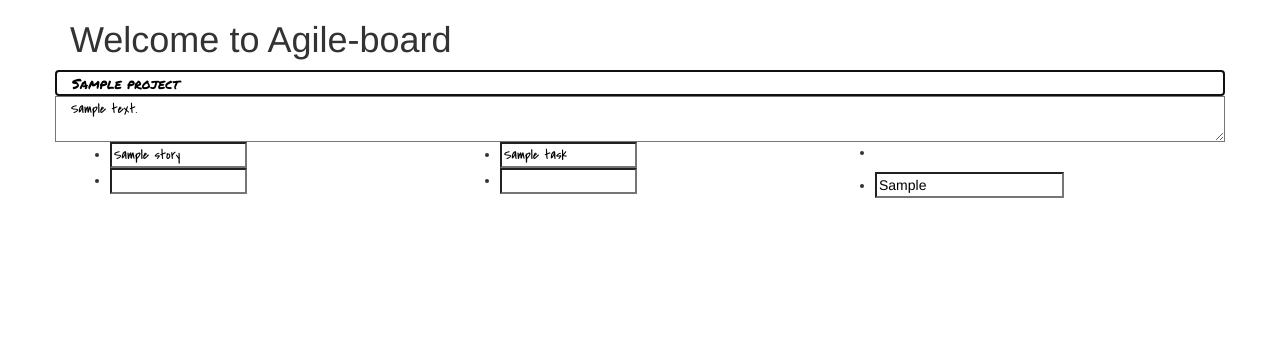
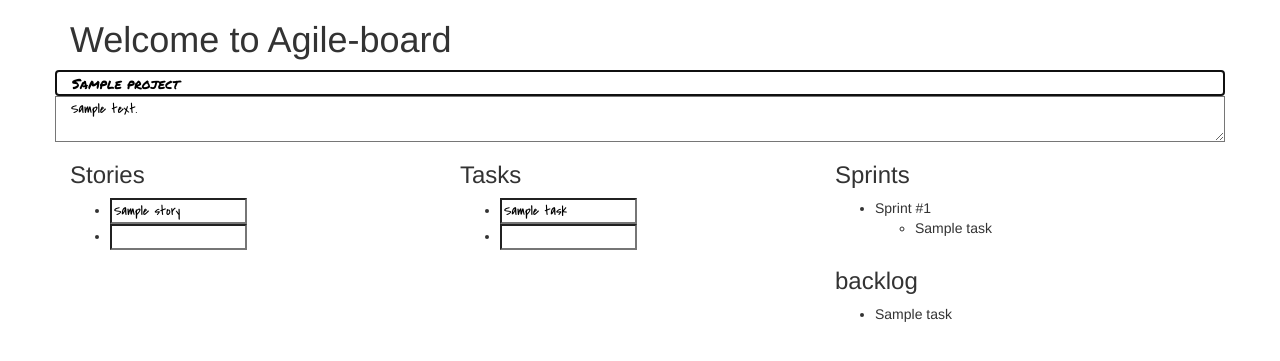
Before and after one commit to OpenSourceSag/django-dash2013, a Django app: template scrum/templates/scrum/whiteboard.html in a window 1280 px wide. Shown: the top 361 px of the page. Run offline with Django 3.2, Linux system fonts and the light colour scheme; tables that the repository leaves empty hold one stand-in row (values such as "Sample post"); the template is opened without the code that fills it: values that come from a table or form of the project are taken from there, most other values are stand-ins (such as "Sample title", 1, 10 or a date in 2020).

Commit message:
Ajout des sprint dans le whiteboard

```diff
--- a/scrum/models.py
+++ b/scrum/models.py
@@ -57,7 +57,7 @@ class Task(models.Model):
 class Sprint(models.Model):
     number = models.IntegerField()
     is_closed = models.BooleanField()
-    project = models.ForeignKey(Project, related_name='Sprint_project')
+    project = models.ForeignKey(Project, related_name='sprints')
     last_modified = models.DateTimeField(auto_now=True)
     tasks = models.ManyToManyField(Task, through='SprintTasks', blank=True, null=True)
 
--- a/scrum/static/scrum/js/whiteboard.js
+++ b/scrum/static/scrum/js/whiteboard.js
@@ -56,7 +56,8 @@ function saveTask(taskField){
     taskId = $(taskField).data('id');
     taskData = {
         title: $(taskField).val(),
-        time: 0
+        time: 0,
+        story_id: 1
     };
     if (taskId){
         $.ajax({
--- a/scrum/templates/scrum/whiteboard.html
+++ b/scrum/templates/scrum/whiteboard.html
@@ -1,4 +1,5 @@
 {% extends '_layout/base.html' %}
+{% load i18n %}
 {% load static %}
 {% block extra_css %}
     <link href="{% static 'scrum/css/whiteboard.css' %}" rel="stylesheet" media="screen">
@@ -11,6 +12,7 @@
     <div class="row">
 
         <section id=stories class="col-sm-4">
+            <h3>{% trans 'Stories' %}</h3>
             <ul>
                 {% for story in stories %}
                     <li><input data-id={{ story.id }} class="whiteboard_field text_font" value="{{story}}"></input></li>
@@ -20,6 +22,7 @@
         </section>
 
         <section id=tasks class="col-sm-4">
+            <h3>{% trans 'Tasks' %}</h3>
             <ul>
                 {% for task in tasks %}
                     <li><input data-id={{ task.id }} class="whiteboard_field text_font" value="{{task}}"></input></li>
@@ -30,14 +33,31 @@
 
         <section id=sprints_backlogs class="col-sm-4">
             <div id=sprints class="row">
+                <h3>{% trans 'Sprints' %}</h3>
                 <ul>
-                    <li></li>
+                    {% for sprint in project.sprints.all %}
+                        <li data-id="{{ sprint.id }}">
+                            <div>Sprint #{{ sprint.number }}<div>
+                            <ul>
+                                {% for task in sprint.tasks.all %}
+                                    <li data-id="{{ task.id }}">{{ Task.title }}</li>
+                                {% empty %}
+                                    <li>{% trans 'The sprint is empty. Put some gaz!' %}</li>
+                                {% endfor %}
+                            </ul>
+                        </li>
+                    {% empty %}
+                        <li>{% trans 'No sprints here!' %}
+                    {% endfor %}
                 </ul>
             </div>
             <div id=backlogs class="row">
+                <h3>{% trans 'backlog' %}</h3>
                 <ul>
-                    {% for task_backlog in tasks_backlog %}
-                        <li><input class="whiteboard_field" value="{{task_backlog}}"></input></li>
+                    {% for task in backlogs %}
+                        <li data-id="{{ task.id }}">{{ Task.title }}</li>
+                    {% empty %}
+                        <li>{% trans 'Oh yeah! No backlogs!' %}</li>
                     {% endfor %}
                 </ul>
             </div>
```
